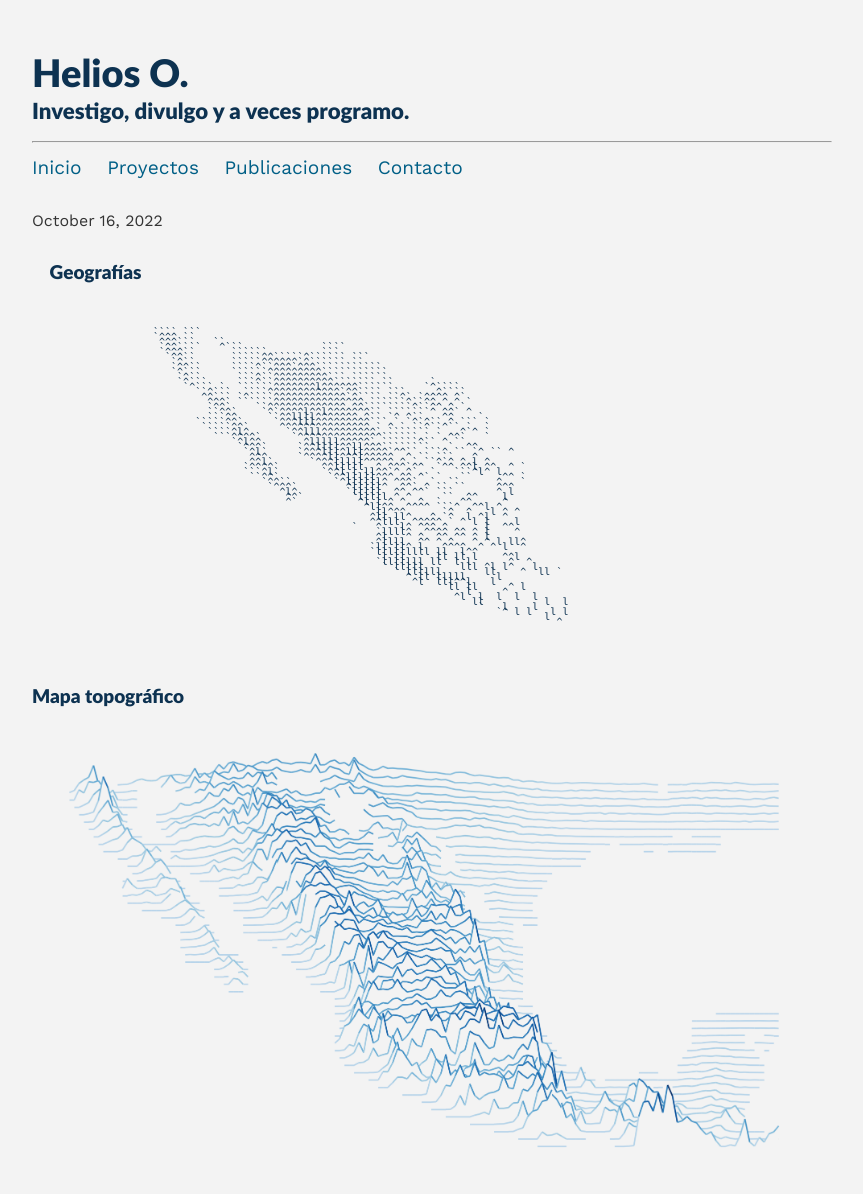
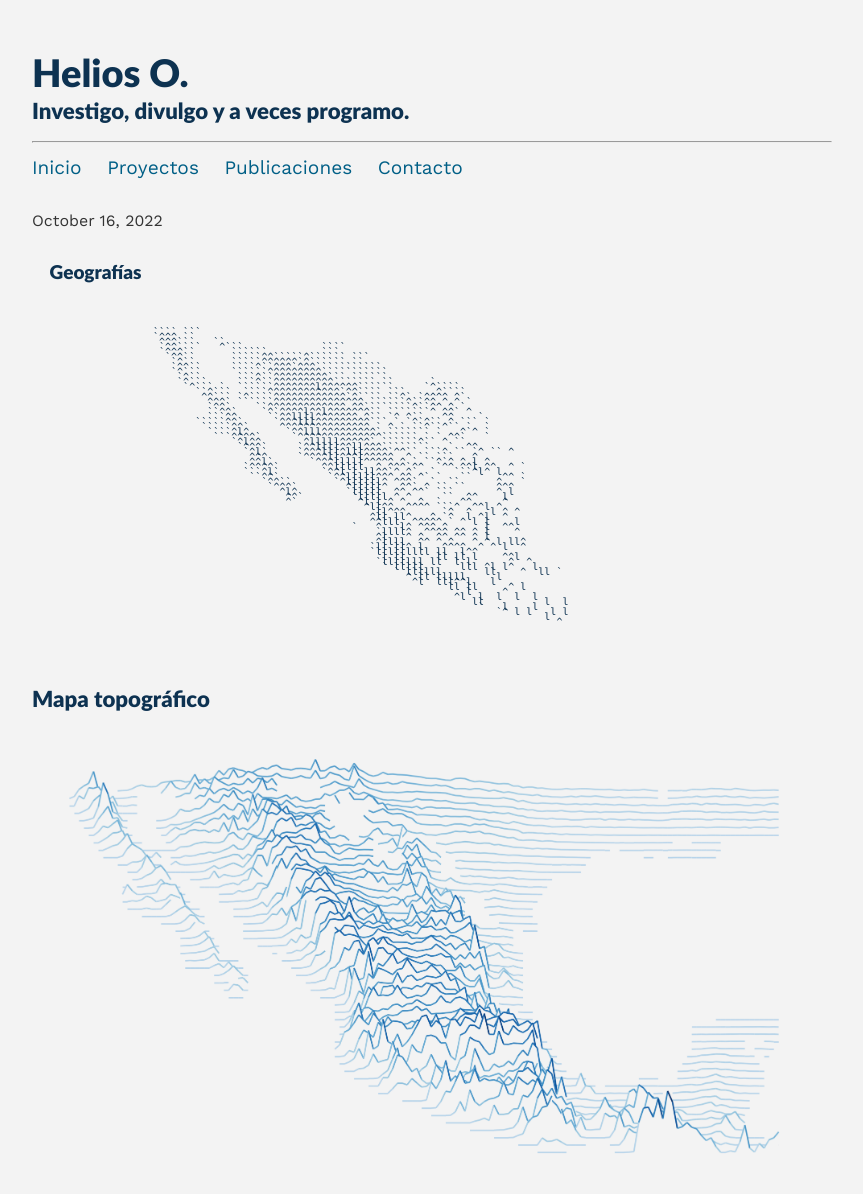
Before and after one commit to Heliouz/Heliouz.github.io, a Jekyll site: the page built from _projects/estumex.md, in a window 1280 px wide. Shown: the top 1194 px of the page, without its empty margins (208-1071 px from the left). Built offline with Jekyll 4.4.1, drawn with Linux system fonts in a browser that asks for light colours.

Commit message:
Update estumex.md

```diff
--- a/_projects/estumex.md
+++ b/_projects/estumex.md
@@ -23,15 +23,15 @@
 
 <script type="text/javascript" src="/assets/js/ascii.js"></script>
 
-#### Mapa topográfico
+### Mapa topográfico
 <img src="/assets/images/mapatopo/ridge_mex.png" alt="mapamex" width="98%" style="display: block;  padding:0; margin:0;"/>
 
-#### Ríos de México
+### Ríos de México
 Con solo dibujar los ríos de méxico es suficiente para comprender la geografía del país. And I think that's beautiful
 <img src="/assets/images/mapatopo/maprios.jpg" alt="mapamex" width="98%" style="display: block;  padding:0; margin:0;"/>
 #### Mis favoritos.
 <p float="center">
-  <img src="/assets/images/mapatopo/maprio1.jpg" width="30%%" />
-  <img src="/assets/images/mapatopo/maprio2.jpg" width="30%" />
-  <img src="/assets/images/mapatopo/maprio3.jpg" width="30%" />
+  <img src="/assets/images/mapatopo/maprio1.jpg" width="33%" />
+  <img src="/assets/images/mapatopo/maprio2.jpg" width="33%" />
+  <img src="/assets/images/mapatopo/maprio3.jpg" width="33%" />
 </p>
```
